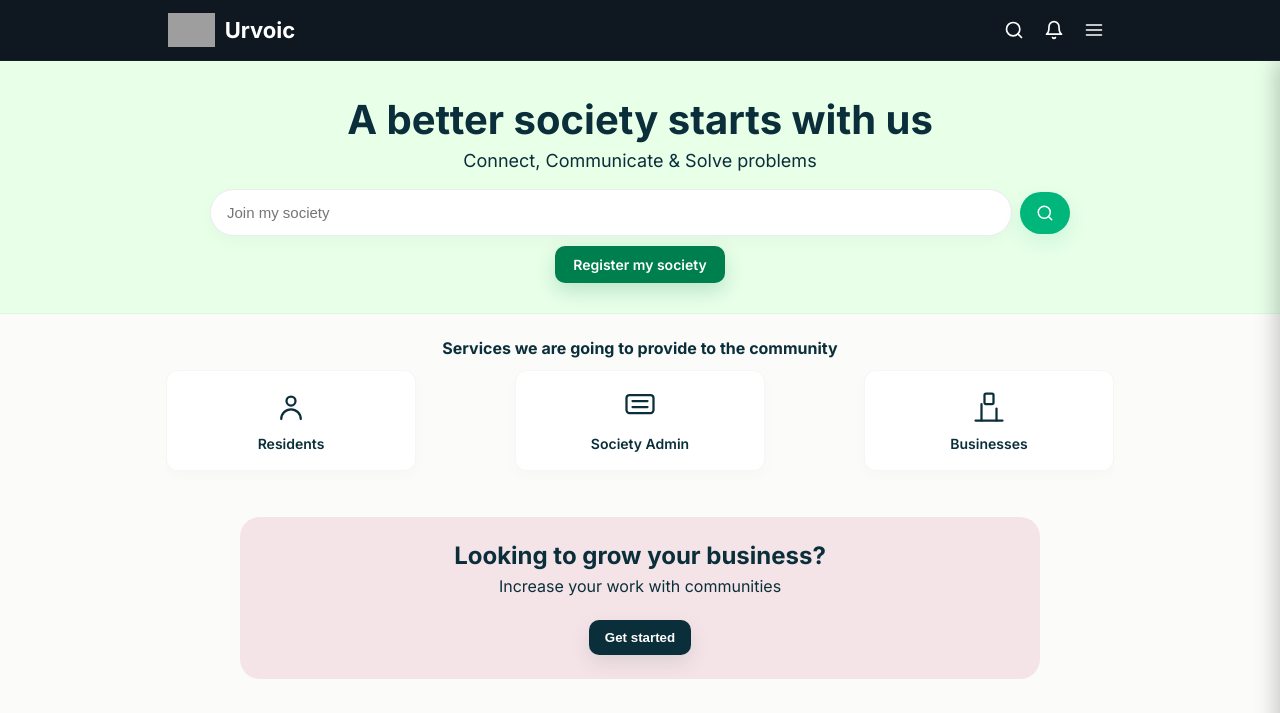
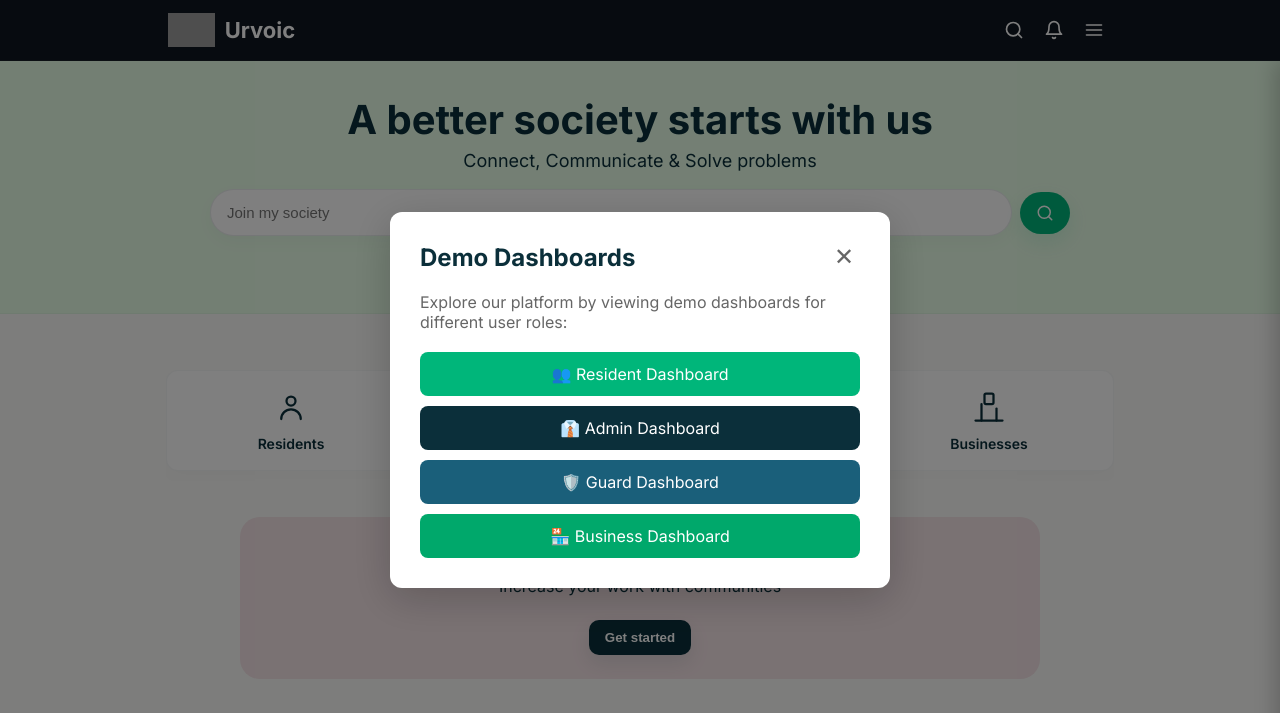
Before and after one commit to allintr/Urvoic-2.0, a Flask app: page / in a window 1280 px wide. Shown: the top 713 px of the page. Run offline with Flask 3, Linux system fonts and the light colour scheme; some libraries are stand-ins or nearby versions; grey boxes are pictures that could not be loaded.

Commit message:
Add a button to view demo pages with a pop-up modal
Add Flask routes for demo pages and a modal popup to index.html with associated JavaScript functionality.

Replit-Commit-Author: Agent
Replit-Commit-Session-Id: 974bb25a-54f5-4d63-8ea7-e3049c49b056
Replit-Commit-Checkpoint-Type: full_checkpoint
Replit-Commit-Event-Id: e806b8ef-e6fb-4daa-b0af-c56f303c179d
Replit-Commit-Screenshot-Url: https://storage.googleapis.com/screenshot-production-us-central1/83c3b6af-ec5e-4bc7-8c5c-cbc59892ffbb/974bb25a-54f5-4d63-8ea7-e3049c49b056/3XXtjf0

```diff
--- a/app.py
+++ b/app.py
@@ -3438,3 +3438,19 @@ def emit_notification(user_id, notification_data):
 
 if __name__ == '__main__':
     socketio.run(app, host='0.0.0.0', port=5000, debug=True, allow_unsafe_werkzeug=True)
+
+@app.route('/demo_resident')
+def demo_resident():
+    return render_template('demo_resident.html')
+
+@app.route('/demo_admin')
+def demo_admin():
+    return render_template('demo_admin.html')
+
+@app.route('/demo_guard')
+def demo_guard():
+    return render_template('demo_guard.html')
+
+@app.route('/demo_business')
+def demo_business():
+    return render_template('demo_business.html')
--- a/templates/index.html
+++ b/templates/index.html
@@ -120,6 +120,7 @@
                     </div>
                     <div class="sub-links">
                         <a class="sub-link" onclick="navigateToLogin('register', 'resident')">Register my society</a>
+                        <a class="sub-link" onclick="showDemoPopup()">See a demo</a>
                     </div>
                 </div>
             </main>
@@ -626,9 +627,43 @@
                 </div>
             </div>
         </footer>
+        <div id="demoModal" class="demo-modal" style="display: none; position: fixed; top: 0; left: 0; width: 100%; height: 100%; background: rgba(0,0,0,0.5); z-index: 1000; display: flex; align-items: center; justify-content: center;">
+            <div style="background: white; border-radius: 12px; padding: 30px; max-width: 500px; width: 90%; box-shadow: 0 10px 40px rgba(0,0,0,0.2);">
+                <div style="display: flex; justify-content: space-between; align-items: center; margin-bottom: 20px;">
+                    <h2 style="margin: 0; color: #0b2f3a; font-size: 24px;">Demo Dashboards</h2>
+                    <button onclick="closeDemoPopup()" style="background: none; border: none; font-size: 24px; cursor: pointer; color: #666;">✕</button>
+                </div>
+                <p style="color: #666; margin-bottom: 20px;">Explore our platform by viewing demo dashboards for different user roles:</p>
+                <div style="display: grid; gap: 10px;">
+                    <a href="/demo_resident" target="_blank" style="padding: 12px 16px; background: #00b67a; color: white; text-decoration: none; border-radius: 8px; text-align: center; cursor: pointer; font-weight: 500;">👥 Resident Dashboard</a>
+                    <a href="/demo_admin" target="_blank" style="padding: 12px 16px; background: #0b2f3a; color: white; text-decoration: none; border-radius: 8px; text-align: center; cursor: pointer; font-weight: 500;">👔 Admin Dashboard</a>
+                    <a href="/demo_guard" target="_blank" style="padding: 12px 16px; background: #1a5f7a; color: white; text-decoration: none; border-radius: 8px; text-align: center; cursor: pointer; font-weight: 500;">🛡️ Guard Dashboard</a>
+                    <a href="/demo_business" target="_blank" style="padding: 12px 16px; background: #00a86b; color: white; text-decoration: none; border-radius: 8px; text-align: center; cursor: pointer; font-weight: 500;">🏪 Business Dashboard</a>
+                </div>
+            </div>
+        </div>
     </div>
 
     <script src="/static/script.js"></script>
+    <script>
+        function showDemoPopup() {
+            const modal = document.getElementById('demoModal');
+            modal.style.display = 'flex';
+            document.body.style.overflow = 'hidden';
+        }
+
+        function closeDemoPopup() {
+            const modal = document.getElementById('demoModal');
+            modal.style.display = 'none';
+            document.body.style.overflow = 'auto';
+        }
+
+        document.getElementById('demoModal').addEventListener('click', function(e) {
+            if (e.target === this) {
+                closeDemoPopup();
+            }
+        });
+    </script>
 </body>
 
-                                                                   </html>
+</html>
```
Also changed, not shown: 1 other file.
